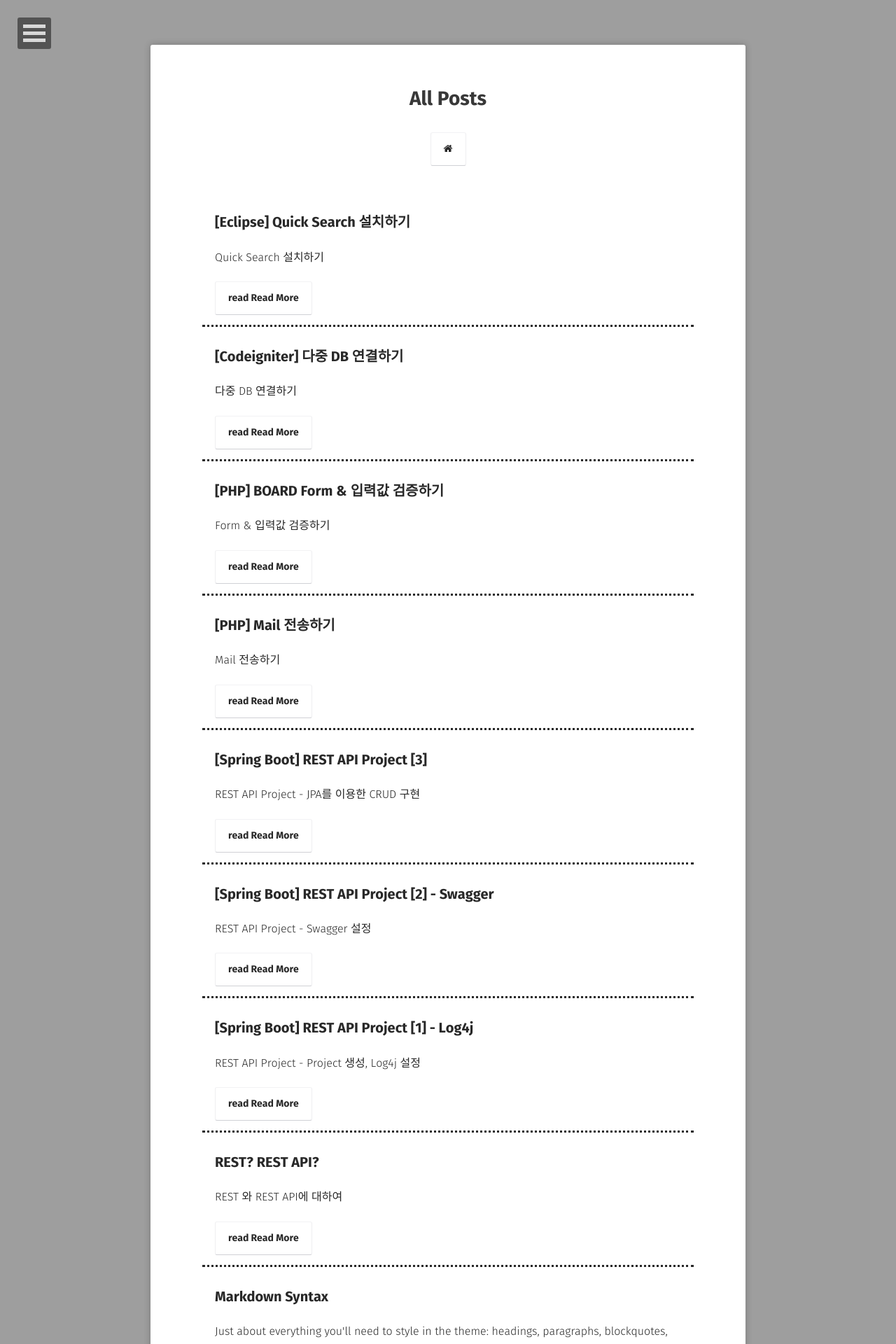
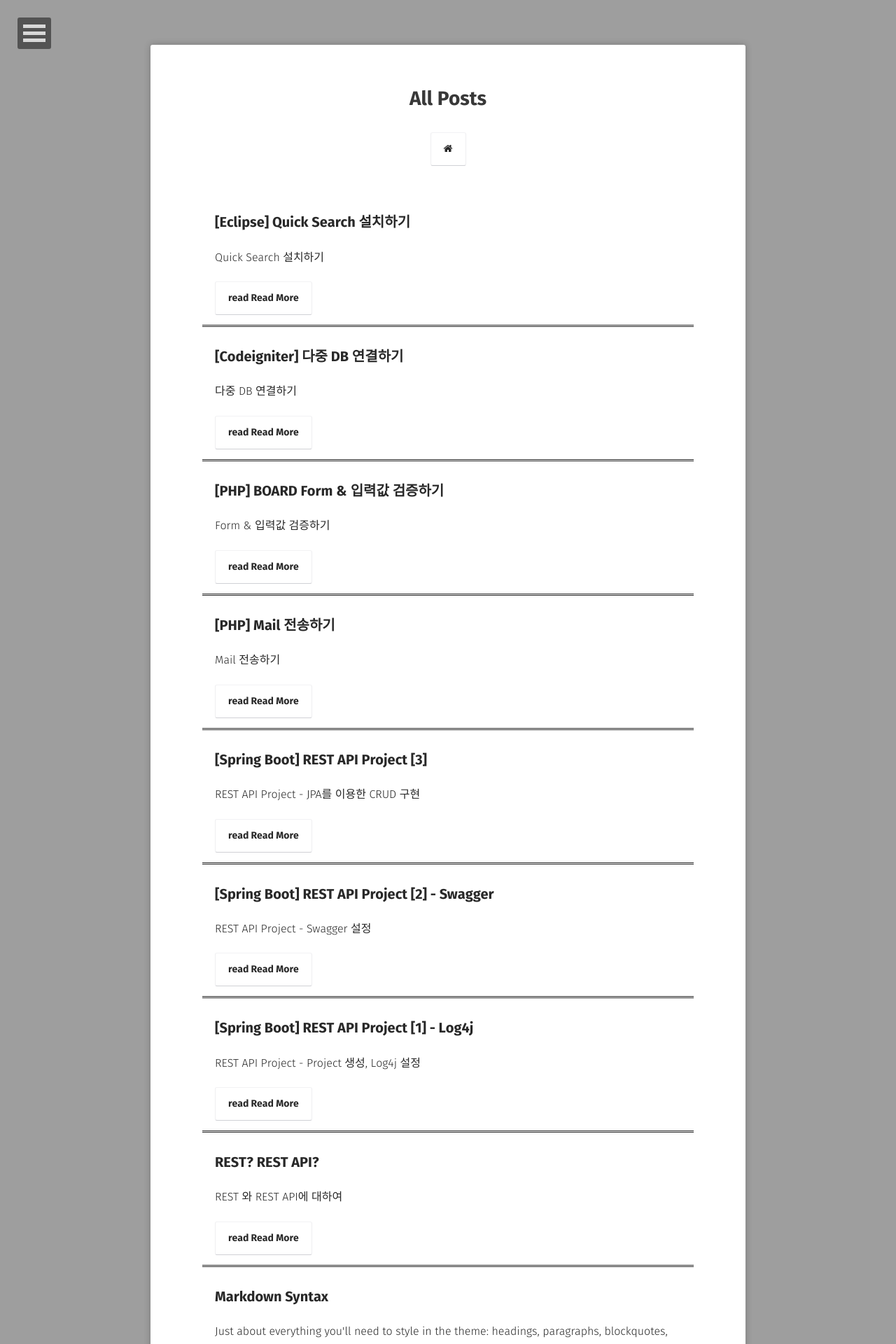
Before and after one commit to GayeonYoon/GayeonYoon.github.io, a Jekyll site: the page built from posts/index.md, in a window 1280 px wide. Shown: the top 1920 px of the page at 70% size. Built offline with Jekyll 4.4.1, drawn with Linux system fonts in a browser that asks for light colours; some web fonts are replaced.

Commit message:
Update post-list.html

```diff
--- a/_layouts/post-list.html
+++ b/_layouts/post-list.html
@@ -26,7 +26,7 @@ layout: compress
                     {% for post in site.posts %}
                        {% if post.project == null %}
                         <ul style="bottom">
-                            <li class="wow fadeInLeft" data-wow-duration="1.5s" style="border-bottom: dotted;">
+                            <li class="wow fadeInLeft" data-wow-duration="1.5s" style="border-bottom: double;">
                                 <a class="zoombtn" href="{{ site.url }}{{ post.url }}">{{ post.title }}</a>
                                 <p>{{ post.excerpt }}</p>
                                 <a href="{{ site.url }}{{ post.url }}" class="btn zoombtn">read Read More</a>
```
